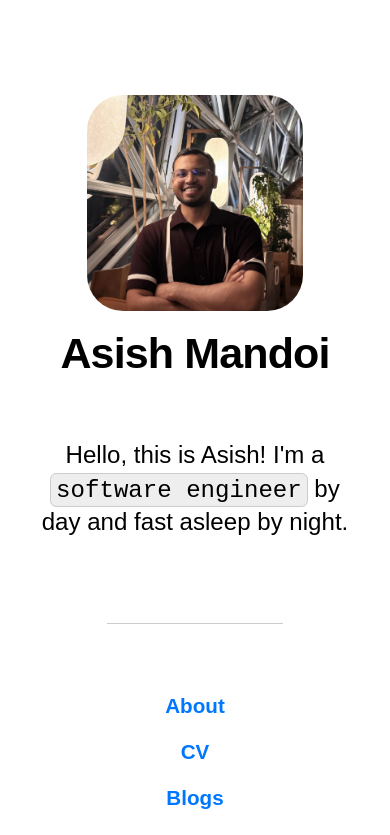
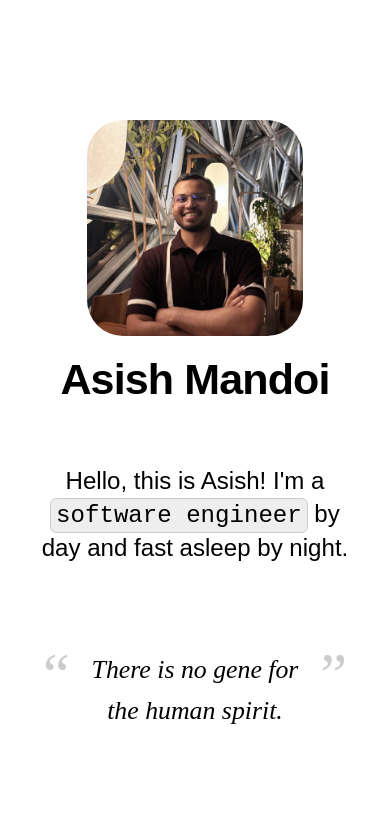
Before and after one commit to AsishMandoi/AsishMandoi.github.io, a Next.js app: page / in a window 390 px wide. Shown: the top 835 px of the page. Built offline with nearby package versions, Linux system fonts and the light colour scheme; a web font is replaced by a local one.

Commit message:
add quotes

```diff
--- a/components/layout.js
+++ b/components/layout.js
@@ -10,6 +10,19 @@ import Navlist from './navlist'
 
 const name = 'Asish Mandoi'
 export const siteTitle = name
+
+const quotes = {
+  quote: [
+    "There is no gene for the human spirit.",
+    "The only way to do great work is to love what you do.",
+    "Bad art is more tragically beautiful than good art because it documents human failure."
+  ],
+  source: [
+    "Gattaca (1997)",
+    "Steve Jobs",
+    "Tristan Rêveur"
+  ],
+}
 
 export default function Layout({ children, home }) {
   return (
@@ -72,12 +85,18 @@ export default function Layout({ children, home }) {
         <main>{children}</main>
         {/* {!home && (
           <div className={styles.returnHome}>
-            <Link href="/">
-              « Return home
-            </Link>
+          <Link href="/">
+          « Return home
+          </Link>
           </div>
-        )} */}
+          )} */}
       </div>
+      <blockquote className={styles.quote}>
+        <p id='quote'><i>{quotes.quote[home?0:2]}</i></p>
+        <span className={styles.spoiler}>
+          <p id='source'> — {quotes.source[home?0:2]}</p>
+        </span>
+      </blockquote>
       <Navlist />
       <Footer />
     </div>
--- a/components/layout.module.css
+++ b/components/layout.module.css
@@ -7,17 +7,18 @@
 
 .container {
   flex: 1;
+  margin: auto;
+  padding: 2rem;
   width: 100%;
   max-width: 48rem;
-  padding: 2rem;
-  margin: 1rem auto 2.5rem;
 }
 
 .container.home {
-  max-width: 37rem;
   display: flex;
   flex-direction: column;
   justify-content: center;
+  margin: 4rem auto auto;
+  max-width: 36rem;
 }
 
 .header {
@@ -26,6 +27,51 @@
   align-items: center;
   color: black;
   padding: 1rem;
+}
+
+.quote {
+  padding: 1.5rem 2.5rem;
+  margin: 0 auto 2rem;
+  max-width: 36rem;
+  text-align: center;
+}
+
+.quote > p {
+  font-size: 1.5rem;
+  font-weight: 400;
+  position: relative;
+  padding: 0 2rem;
+  margin: auto;
+  width: 100%;
+  max-width: inherit;
+}
+
+.quote > p:before, .quote > p:after {
+  position: absolute;
+  top: -5px;
+  font-size: 3.5rem;
+  color: #ccc;
+  line-height: 1;
+}
+
+.quote > p:before {
+  content: "“";
+  left: 0;
+}
+
+.quote > p:after {
+  content: "”";
+  right: 0;
+}
+
+.spoiler {
+  color: transparent;
+  transition: color 0.2s ease;
+}
+
+.quote:hover .spoiler {
+  color: inherit;
+  transition: color 0.5s ease;
 }
 
 .returnHome {
@@ -37,7 +83,10 @@
 /* Hide element on Tablet/Phone */
 @media only screen and (max-width: 560px) {
   .container {
-    margin: 2.5rem auto auto;
+    margin: 2rem auto auto;
     text-align: center;
   }
+  .quote {
+    margin: 0 auto;
+  }
 }
--- a/styles/global.css
+++ b/styles/global.css
@@ -78,22 +78,20 @@ a:hover img {
   transition: opacity 0.2s ease;
 }
 
+pre, code {
+  font-family: 'Geist Mono', monospace;
+  background-color: #eee;
+  border: 1px solid #ccc;
+}
 pre {
-  background-color: #eee;
   padding: 10px;
-  border: 1px solid #ccc;
   border-radius: 5px;
-  font-family: 'Geist Mono', monospace;
   white-space: pre-wrap;
 }
-
 code {
-  background-color: #eee;
   padding: .12em .20em;
   border-radius: .375rem;
   line-height: 1.2;
-  font-family: 'Geist Mono', monospace;
-  border: 1px solid #ccc;
 }
 
 nav {
@@ -145,46 +143,14 @@ button:hover {
   transition: background-color 0.2s ease;
 }
 
-p#li {
-  margin-top: 0;
-}
-
 form#contact {
   margin: 1.5rem 0;
 }
 
 blockquote {
   font-family: 'EB Garamond', serif;
-  margin: 4.5rem auto auto;
-  width: 80%;
-  font-size: 1.6rem;
-  line-height: 2;
-  text-align: inherit;
-  font-weight: inherit;
-}
-blockquote > p#quote {
-  position: relative;
-  padding: 0 30px; /* leave space for the quote */
 }
 
-blockquote > p#quote:before, blockquote > p#quote:after {
-  position: absolute;
-  top: -5px;
-  font-size: 3.5rem;
-  color: #ccc;
-  line-height: 1;
+p#li {
+  margin-top: 0;
 }
-
-blockquote > p#quote:before {
-  content: "“";
-  left: 0;
-}
-
-blockquote > p#quote:after {
-  content: "”";
-  right: 0;
-}
-
-blockquote > p {
-  display:inline;
-}
```
Also changed, not shown: pages/index.js (+0 -11 lines).
